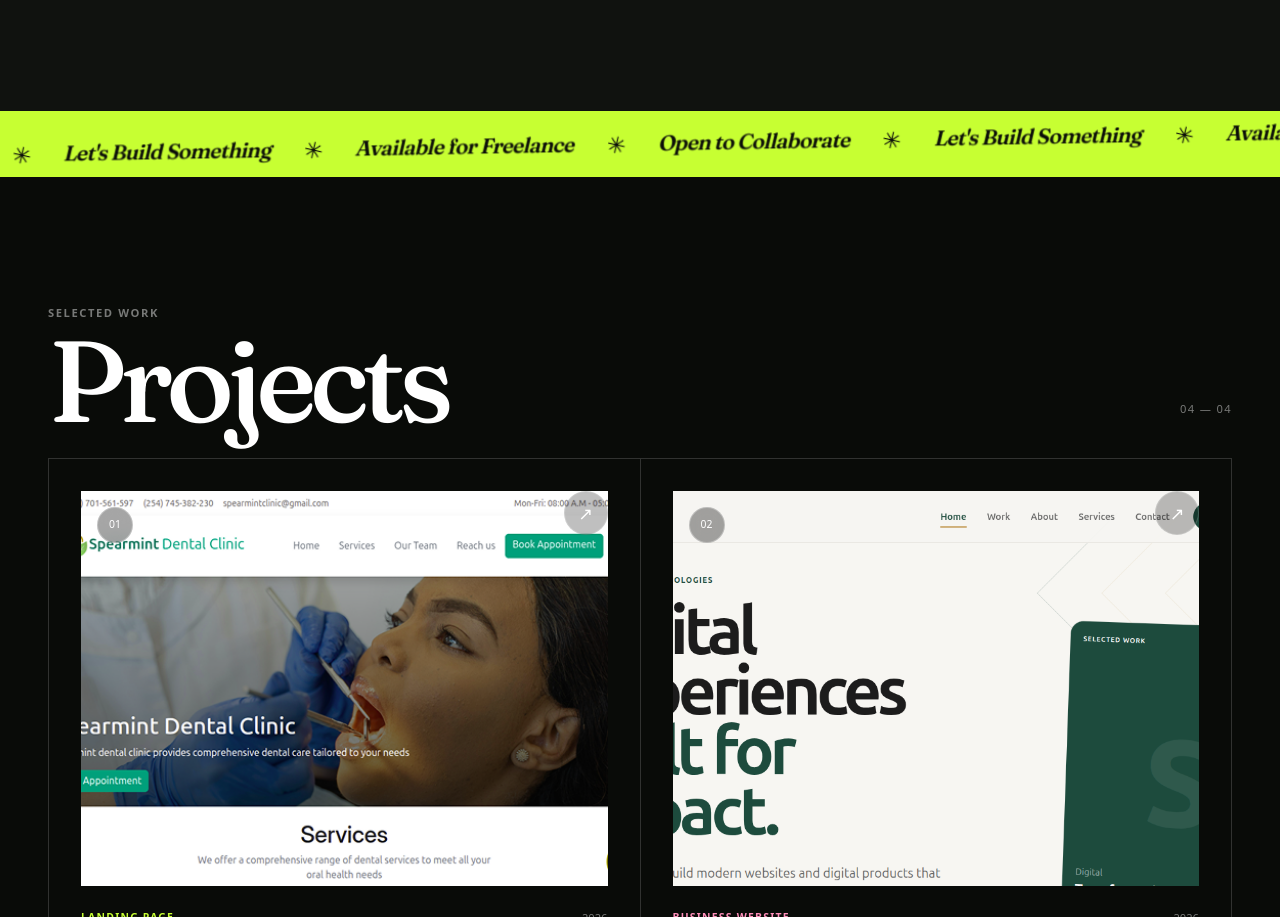
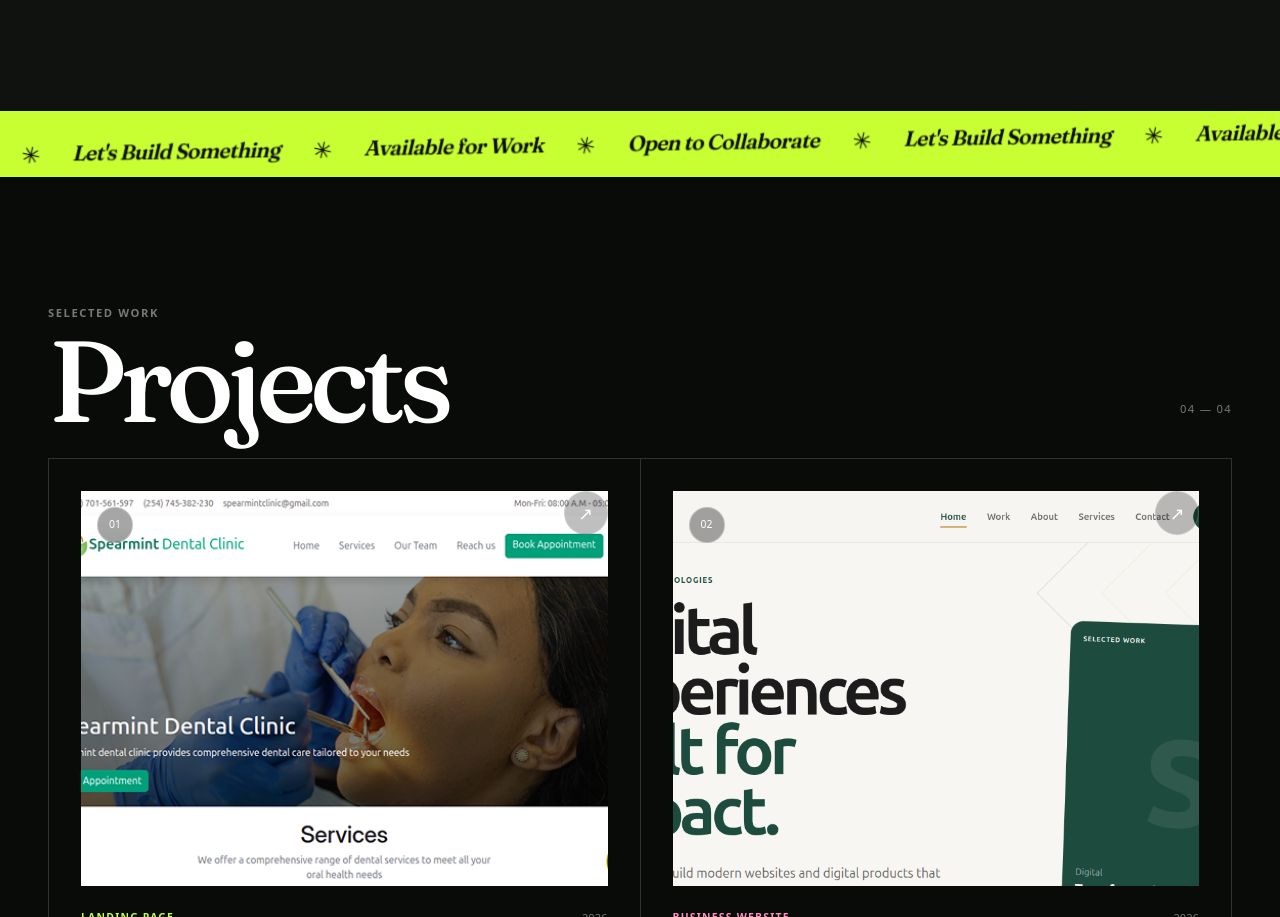
Before and after one commit to Hannah-Muthoni-Hailu/Hannah-Muthoni-Portfolio, a React (Vite) app: page / in a window 1280 px wide. Shown: the part 2045-2962 px from the top of the page. Built offline with nearby package versions, Linux system fonts and the light colour scheme; a web font is replaced by a local one.

Commit message:
Changed "freelance" to "work

```diff
--- a/src/components/Marque.jsx
+++ b/src/components/Marque.jsx
@@ -4,7 +4,7 @@ import "../styles/Marque.css";
 const items = [
   "Open to Collaborate",
   "Let's Build Something",
-  "Available for Freelance",
+  "Available for Work",
 ];
 
 export default function Marquee() {
```
